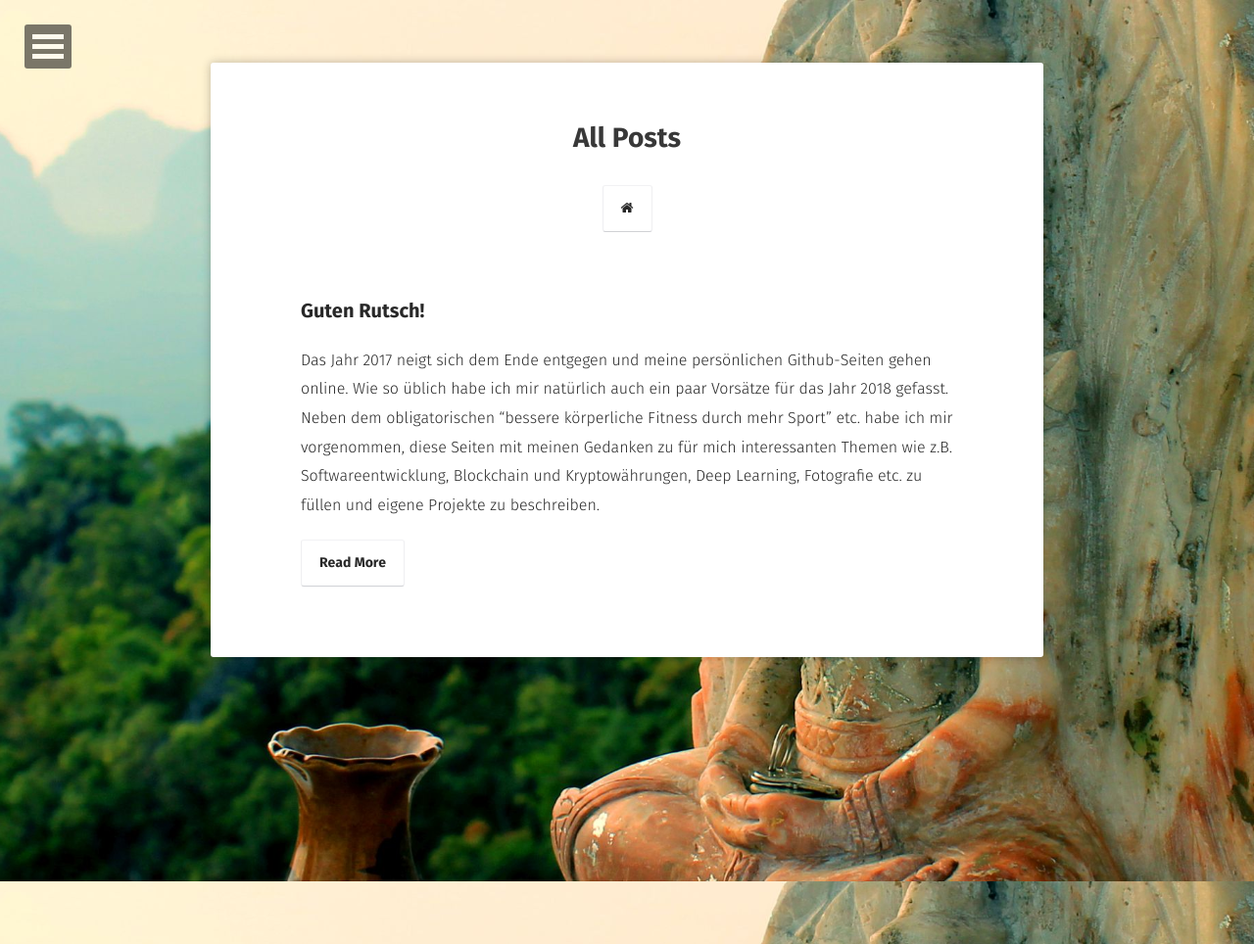
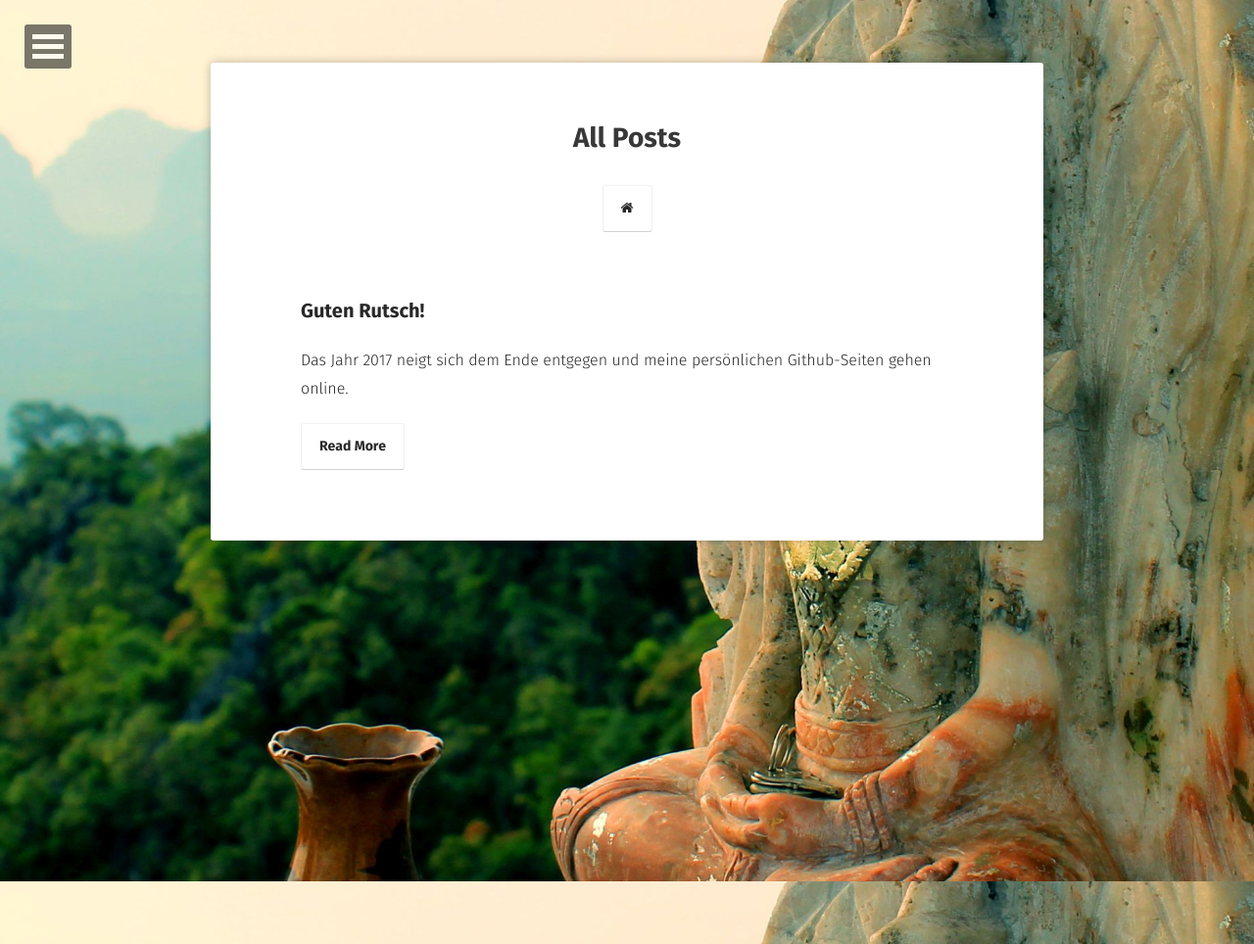
Before and after one commit to mcpride/mcpride.github.io, a Jekyll site: the page built from posts/index.md, in a window 1280 px wide. Shown: the whole page at 98% size. Built offline with Jekyll 4.4.1, drawn with Linux system fonts in a browser that asks for light colours; some web fonts are replaced; part of the change alters nothing that is shown.

```diff
--- a/_posts/2017-12-31-guten-rutsch.md
+++ b/_posts/2017-12-31-guten-rutsch.md
@@ -2,7 +2,9 @@
 layout: post
 title:  "Guten Rutsch!"
 date:   2017-12-31 10:55:00
-categories: 2017 allgemein
+excerpt: "Das Jahr 2017 neigt sich dem Ende entgegen und meine persönlichen Github-Seiten gehen online."
+tags: [2017, allgemein]
+comments: true
 ---
 
 Das Jahr 2017 neigt sich dem Ende entgegen und meine persönlichen Github-Seiten
```
